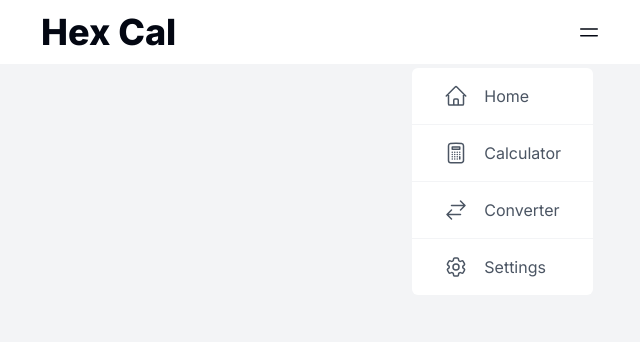
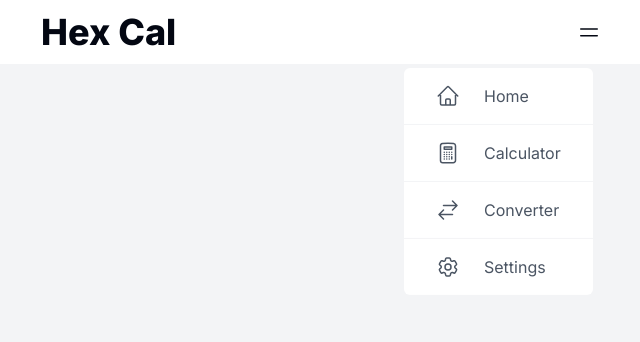
Before and after one commit to bhendi-boi/Hex-cal, a Next.js app: page / in a window 1280 px wide. Both pictures are taken after a click on the button "Open menu". Shown: the top 342 px of the page, without its empty margins (319-959 px from the left). Built offline with nearby package versions, Linux system fonts and the light colour scheme; what tailwindcss-displaymodes would draw is missing.

Commit message:
changed animation and spacing in navbar

```diff
--- a/app/NavBar.tsx
+++ b/app/NavBar.tsx
@@ -14,18 +14,26 @@ import clsx from "clsx";
 const NavBar = () => {
   return (
     <Menu as="div" className="relative">
+      {({ open }) => (
+        <>
           <Menu.Button
-        title="Toggle menu"
+            title={open ? "Close menu" : "Open menu"}
             className="relative p-2 overflow-hidden rounded-full hover:bg-gray-100 active:bg-gray-200 isolate text-headingText dark:text-darkHeadingText dark:hover:text-headingText"
           >
             <Bars2Icon className="w-6 h-6" />
           </Menu.Button>
-      <AnimatePresence>
+          {open && (
+            <AnimatePresence mode="wait">
               <Menu.Items
                 as={motion.div}
-          initial={{ scale: 0.9, opacity: 0 }}
-          animate={{ scale: 1, opacity: 1 }}
-          exit={{ scale: 0.9, opacity: 0 }}
+                initial={{ scale: 0.9, opacity: 0, y: "-70%" }}
+                animate={{ scale: 1, opacity: 1, y: 0 }}
+                exit={{ scale: 0.9, opacity: 0, y: "-70%" }}
+                transition={{
+                  type: "tween",
+                  ease: "anticipate",
+                  duration: 0.4,
+                }}
                 className="absolute flex flex-col overflow-hidden divide-y divide-gray-100 rounded-md bg-headerBackground dark:bg-darkHeaderBackground dark:divide-gray-100/20 right-4 top-14"
               >
                 <Menu.Item>
@@ -33,11 +41,11 @@ const NavBar = () => {
                     <Link
                       href="/"
                       className={clsx(
-                  "flex items-center px-8 py-4 text-gray-600 dark:text-gray-200",
+                        "flex items-center px-8 py-4 text-gray-600 dark:text-gray-200 transition-colors",
                         active && "bg-blue-600 dark:bg-blue-500 text-white"
                       )}
                     >
-                <HomeIcon className="w-6 h-6 mr-4" />
+                      <HomeIcon className="w-6 h-6 mr-6" />
                       Home
                     </Link>
                   )}
@@ -51,7 +59,7 @@ const NavBar = () => {
                         active && "bg-blue-600 dark:bg-blue-500 text-white"
                       )}
                     >
-                <CalculatorIcon className="w-6 h-6 mr-4" />
+                      <CalculatorIcon className="w-6 h-6 mr-6" />
                       Calculator
                     </Link>
                   )}
@@ -65,7 +73,7 @@ const NavBar = () => {
                         active && "bg-blue-600 dark:bg-blue-500 text-white"
                       )}
                     >
-                <ArrowsUpDownIcon className="w-6 h-6 mr-4 rotate-90" />
+                      <ArrowsUpDownIcon className="w-6 h-6 mr-6 rotate-90" />
                       Converter
                     </Link>
                   )}
@@ -79,13 +87,16 @@ const NavBar = () => {
                         active && "bg-blue-600 dark:bg-blue-500 text-white"
                       )}
                     >
-                <Cog6ToothIcon className="w-6 h-6 mr-4" />
+                      <Cog6ToothIcon className="w-6 h-6 mr-6" />
                       Settings
                     </Link>
                   )}
                 </Menu.Item>
               </Menu.Items>
             </AnimatePresence>
+          )}
+        </>
+      )}
     </Menu>
   );
 };
```
Lines whose indentation alone changed are shown as unchanged.
